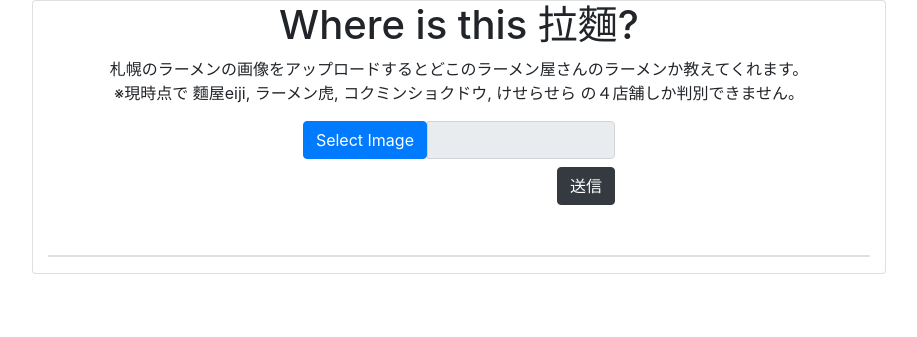
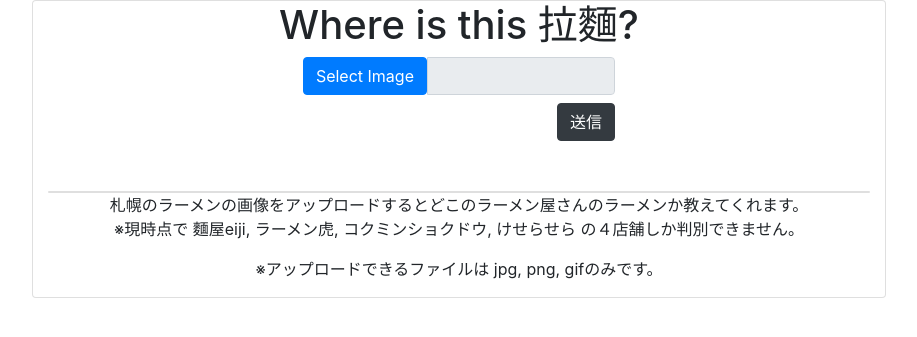
Before and after one commit to okayu8/ramen-sapporo, a Flask app: page / in a window 1280 px wide. Shown: the top 337 px of the page, without its empty margins (181-1098 px from the left). Run offline with Flask 2, Linux system fonts and the light colour scheme; some libraries are stand-ins or nearby versions.

Commit message:
change style

```diff
--- a/templates/main.html
+++ b/templates/main.html
@@ -17,8 +17,6 @@
     <div class="container-fluid card col-md-8">
         <center>
             <h1>Where is this 拉麵?</h1>
-            <font>札幌のラーメンの画像をアップロードするとどこのラーメン屋さんのラーメンか教えてくれます。</font>
-            <p>※現時点で 麵屋eiji, ラーメン虎, コクミンショクドウ, けせらせら の４店舗しか判別できません。</p>
             <div class="form-group">
                 <form method="post" enctype="multipart/form-data">
                     <div class="input-group col-md-5">
@@ -41,6 +39,9 @@
                         <font size="5">{{ sentence2 }}{{ probability }}</font>
                     </div>
                 </div>
+                <font>札幌のラーメンの画像をアップロードするとどこのラーメン屋さんのラーメンか教えてくれます。</font>
+                <p>※現時点で 麵屋eiji, ラーメン虎, コクミンショクドウ, けせらせら の４店舗しか判別できません。</p>
+                <p>※アップロードできるファイルは jpg, png, gifのみです。</p>
             </div>
         </center>
     </div>
```
